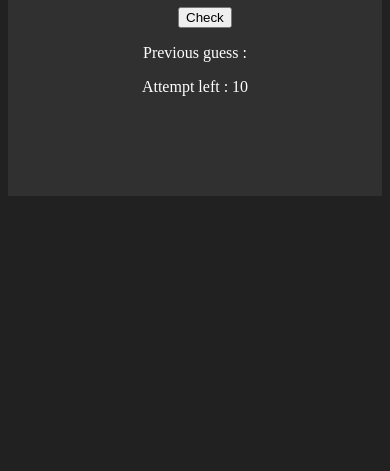
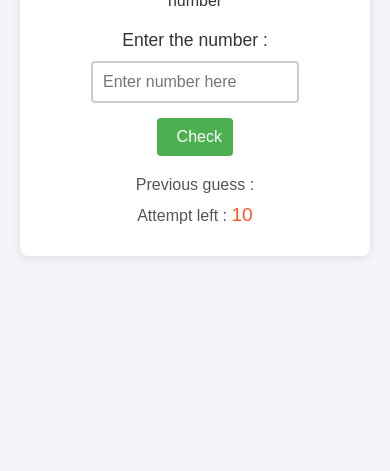
Before and after one commit to Shivamkumar22525/Guess-the-number-game, a plain HTML site: page index.html in a window 390 px wide. Shown: the part 373-844 px from the top of the page. Drawn offline with Linux system fonts and the light colour scheme.

Commit message:
Update Guess.css
add media query for responsiveness which help in SEO optimization

```diff
--- a/Guess.css
+++ b/Guess.css
@@ -1,35 +1,134 @@
-body{
-    background-color: #212121;
-    color: #fff;
+/* Base Styles */
+* {
+    margin: 0;
+    padding: 0;
+    box-sizing: border-box;
 }
-.start{
+
+body {
+    font-family: Arial, sans-serif;
+    background-color: #f4f4f9;
+    color: #333;
     display: flex;
     justify-content: center;
-    margin-top: 20vh;
+    align-items: center;
+    height: 100vh;
+    text-align: center;
+    padding: 20px;
 }
-.intro{
 
-    box-sizing: border-box;
-    text-align: center;
-    background-color: #303030;
-    height: 400px;
-    width: 400px;
+h1 {
+    font-size: 2.5rem;
+    color: #4CAF50;
+    margin-bottom: 10px;
 }
-#number{
+
+p {
+    font-size: 1.2rem;
+    margin: 10px 0;
+}
+
+/* Container for game */
+.start {
+    background-color: white;
+    padding: 20px;
+    border-radius: 8px;
+    box-shadow: 0 2px 10px rgba(0, 0, 0, 0.1);
+    width: 100%;
+    max-width: 600px;
+}
+
+/* Game form */
+.game {
+    margin-top: 20px;
+}
+
+form {
     display: flex;
-    justify-content: center;
-    width:fit-content;
-    height: 25px;
-    margin-left: 110px;
-    border-style: none;
-    border: 5px solid black;
+    flex-direction: column;
+    align-items: center;
+}
 
+label {
+    font-size: 1.1rem;
+    margin-bottom: 10px;
 }
-#btn{
-    display: flex;
-    justify-content: center;
+
+input[type="text"] {
+    padding: 10px;
+    font-size: 1rem;
+    margin-bottom: 15px;
+    border: 2px solid #ccc;
+    border-radius: 4px;
+    width: 80%;
+    max-width: 400px;
+}
+
+input[type="button"] {
+    background-color: #4CAF50;
+    color: white;
+    font-size: 1.1rem;
+    border: none;
+    padding: 10px 20px;
+    border-radius: 4px;
+    cursor: pointer;
+    width: 80%;
+    max-width: 400px;
+}
+
+input[type="button"]:hover {
+    background-color: #45a049;
+}
+
+/* Footer section */
+#footer {
+    margin-top: 20px;
+    font-size: 1rem;
+    color: #555;
+}
+
+#lowOrHigh {
     margin-top: 10px;
-    margin-left: 170px;
-    width: fit-content;
-    background-color: #212121;
+    font-size: 1.3rem;
+    font-weight: bold;
 }
+
+/* Styling for guesses and attempt display */
+#count {
+    font-size: 1.2rem;
+    color: #ff5722;
+}
+
+#newgame {
+    background-color: #2196F3;
+    color: white;
+    font-size: 1.2rem;
+    padding: 10px 20px;
+    border-radius: 4px;
+    border: none;
+    cursor: pointer;
+}
+
+#newgame:hover {
+    background-color: #0b7dda;
+}
+
+/* Responsive Design */
+@media screen and (max-width: 768px) {
+    h1 {
+        font-size: 2rem;
+    }
+
+    p {
+        font-size: 1rem;
+    }
+
+    input[type="text"], input[type="button"] {
+        width: 90%;
+        font-size: 1rem;
+    }
+
+    #footer {
+        font-size: 1rem;
+    }
+}
```
